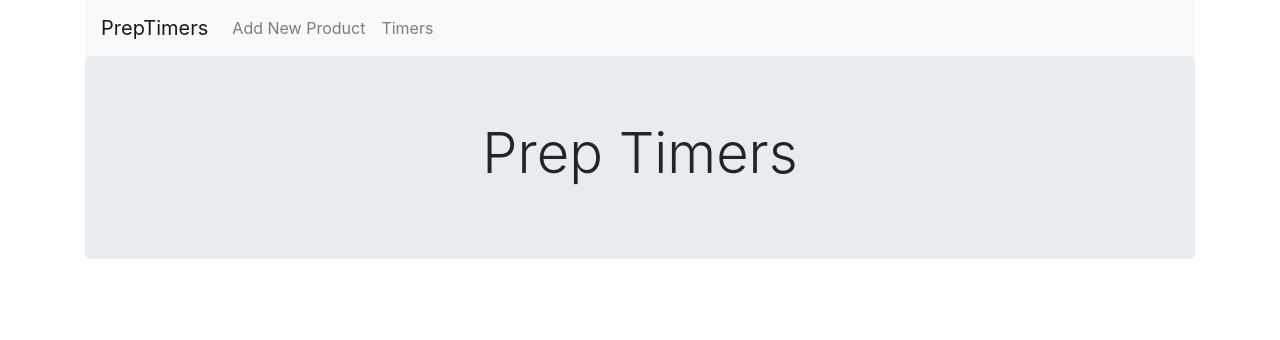
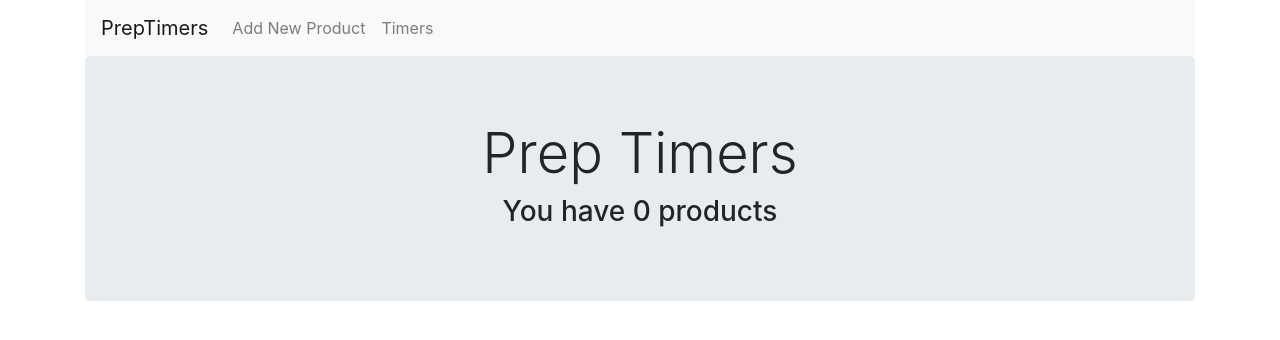
Before and after one commit to minasman/PrepTimer, a React (Create React App) app in the folder client/: page / in a window 1280 px wide. Shown: the top 340 px of the page. Built offline with nearby package versions, Linux system fonts and the light colour scheme.

Commit message:
Add Item Count to home page

```diff
--- a/client/src/components/pages/prepTimers.js
+++ b/client/src/components/pages/prepTimers.js
@@ -15,8 +15,10 @@ class PrepTimers extends React.Component {
     render() {
         return (
             <div>
-                <h2>Prep Timers</h2>
-                {this.renderTimers()}
+                <h2 className="text-center">Prep Timers</h2>
+                <div className="row justify-content-md-center">
+                    {this.renderTimers()}
+                </div>
             </div>
         )
     }
--- a/client/src/components/product.js
+++ b/client/src/components/product.js
@@ -32,10 +32,6 @@ class Product extends React.Component {
         let seconds = timeLeft - ((hours*60*60) + minutes*60);
         return `${hours} Hours ${minutes} Minutes ${seconds} Seconds`;
     }
-
-    // toLink = () => {
-    //     return <Link to={`/products/${this.state.id}`} ></Link>
-    // }
 
     render() {
          return (
--- a/client/src/stateless/home.js
+++ b/client/src/stateless/home.js
@@ -1,12 +1,19 @@
 import React from 'react';
+import NumItems from './numItems';
+import { connect } from 'react-redux';
 
-const Home = () => {
+const Home = (props) => {
     return(
             <div className="jumbotron">
                 <h1 className="display-4 text-center">Prep Timers</h1>
+                <NumItems products={props.products} />
             </div>
     )
 }
 
-
-export default Home;
+const mapStateToProps = state => {
+    return {
+        products: state.products
+    }
+}
+export default connect(mapStateToProps)(Home);
--- /dev/null
+++ b/client/src/stateless/numItems.js
@@ -0,0 +1,10 @@
+import React from 'react';
+
+const NumItems = (props) => {
+    return (
+        <div>
+            <h3 className="text-center">You have {props.products.length} products</h3>
+        </div>
+    )
+}
+export default NumItems;
```
